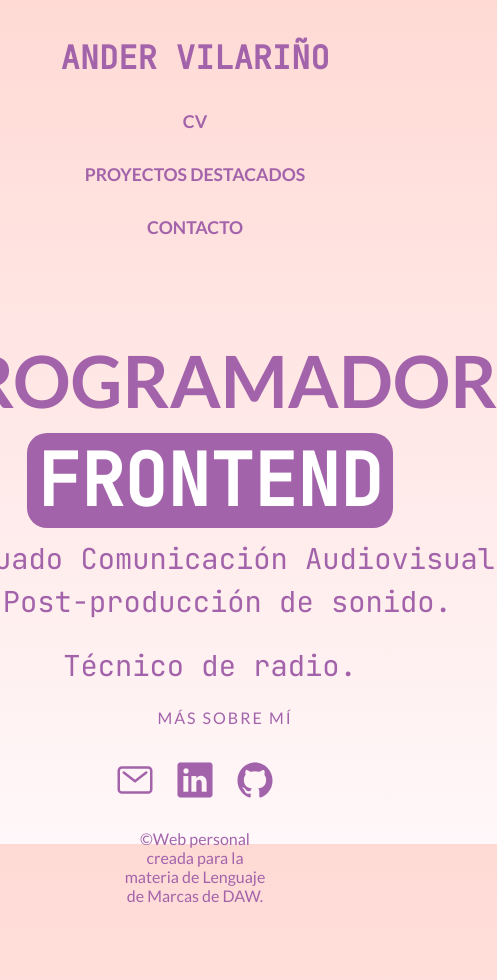
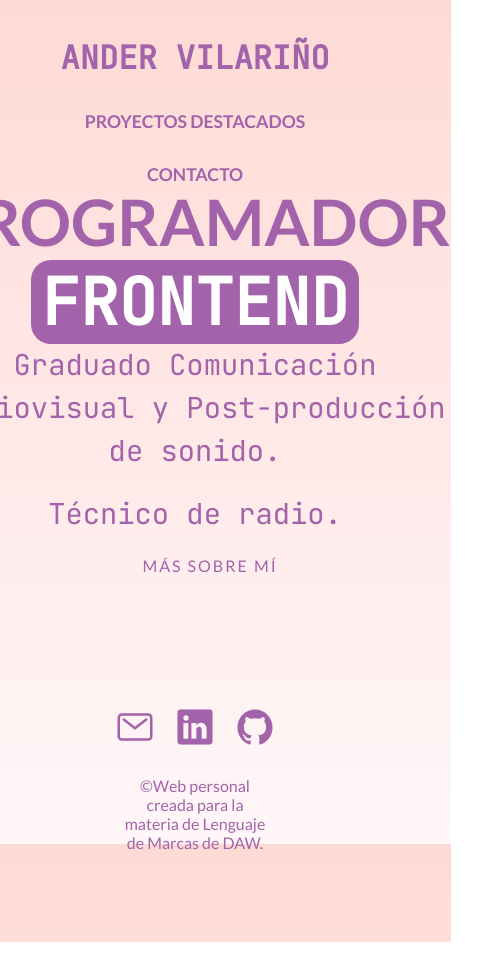
Before and after one commit to an-vila/AnderVilarinoLozano_LandingPage, a plain HTML site: page index.html in a window 390 px wide. Shown: the whole page, 497 px wide, since content can reach past the window. After the commit the page ends 942 px from the top, so only its background shows below. Drawn offline with nearby package versions, Linux system fonts and the light colour scheme.

Commit message:
UPADTE: añadido diseño responsive del index.

```diff
--- a/css/style.css
+++ b/css/index.css
@@ -146,7 +146,20 @@ section {
         padding-bottom: 10px;
         order: 1;
     }
+}
 
+@media (max-width: 576px) {
+    .contenido {
+        padding-left: 0;
+        bottom: 5em;
+    }
 
+    .contenido .tituloBox {
+        position: static;
+    }
 
+    .contenido .tituloBox h2 {
+        font-size: 4em;
+        margin: 0;
+    }
 }
--- a/css/proyectos.css
+++ b/css/proyectos.css
@@ -5,6 +5,7 @@ header .navbar li .proyectos-activo {
 main {
     overflow: hidden;
     position: relative;
+    /* min-height es el view height menos los 123px que mide el header */
     min-height: calc(100vh - 123px);
 }
 
--- a/index.html
+++ b/index.html
@@ -7,7 +7,7 @@
     <script type="module" src="https://unpkg.com/ionicons@7.1.0/dist/ionicons/ionicons.esm.js"></script>
     <script nomodule src="https://unpkg.com/ionicons@7.1.0/dist/ionicons/ionicons.js"></script>
     <link rel="stylesheet" href="css/globales.css">
-    <link rel="stylesheet" href="css/style.css">
+    <link rel="stylesheet" href="css/index.css">
     <title>Landing Page</title>
 </head>
 
@@ -15,9 +15,6 @@
     <header>
         <a href="index.html" class="logo">Ander Vilariño</a>
         <ul class="navbar">
-            <li>
-                <a href="curriculum.html">CV</a>
-            </li>
             <li>
                 <a href="proyectos.html">Proyectos destacados</a>
             </li>
```
Also changed, not shown: contacto.html (+0 -6 lines), css/contacto.css (+6 -2 lines), curriculum.html (deleted, +0 -26 lines), proyectos.html (+0 -3 lines), css/curriculum.css (deleted).
